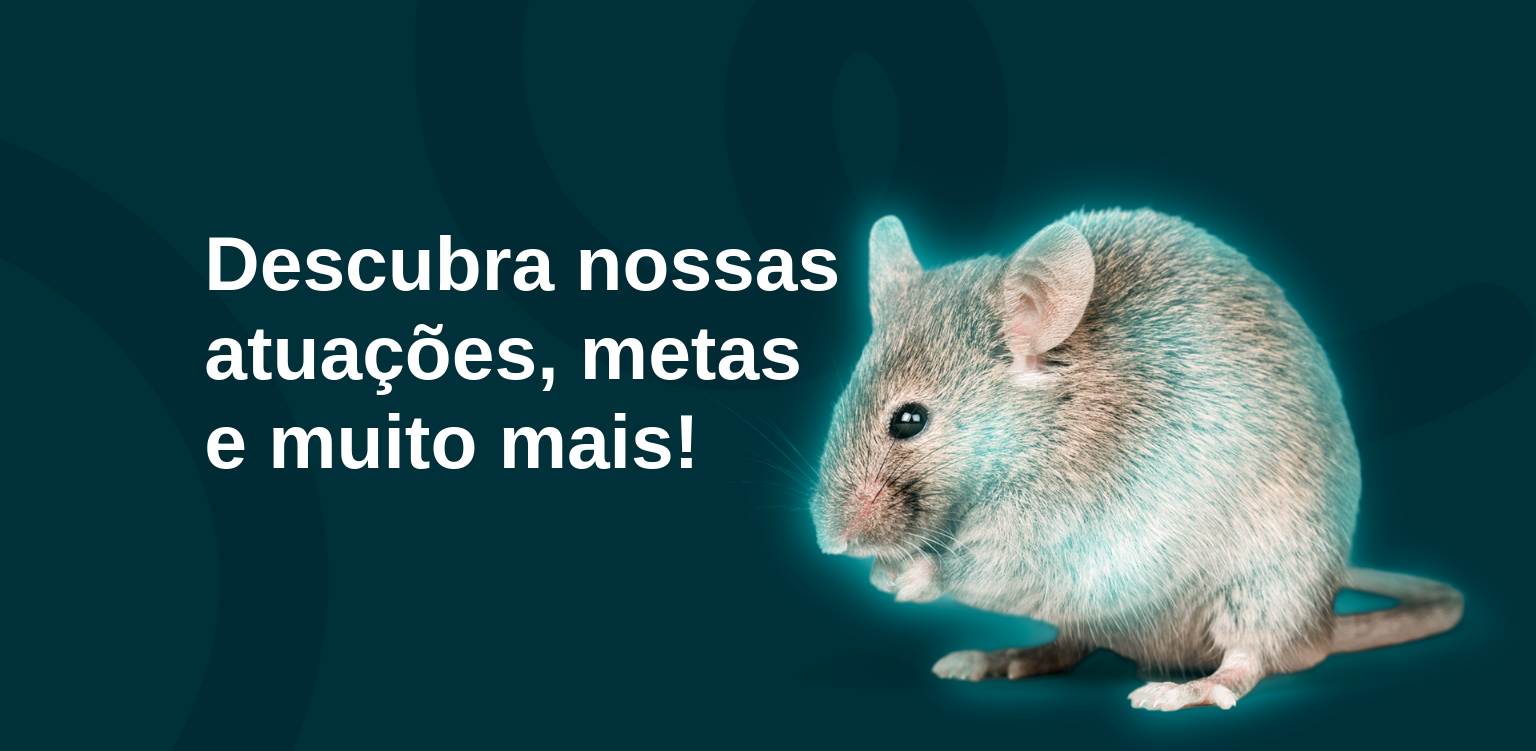
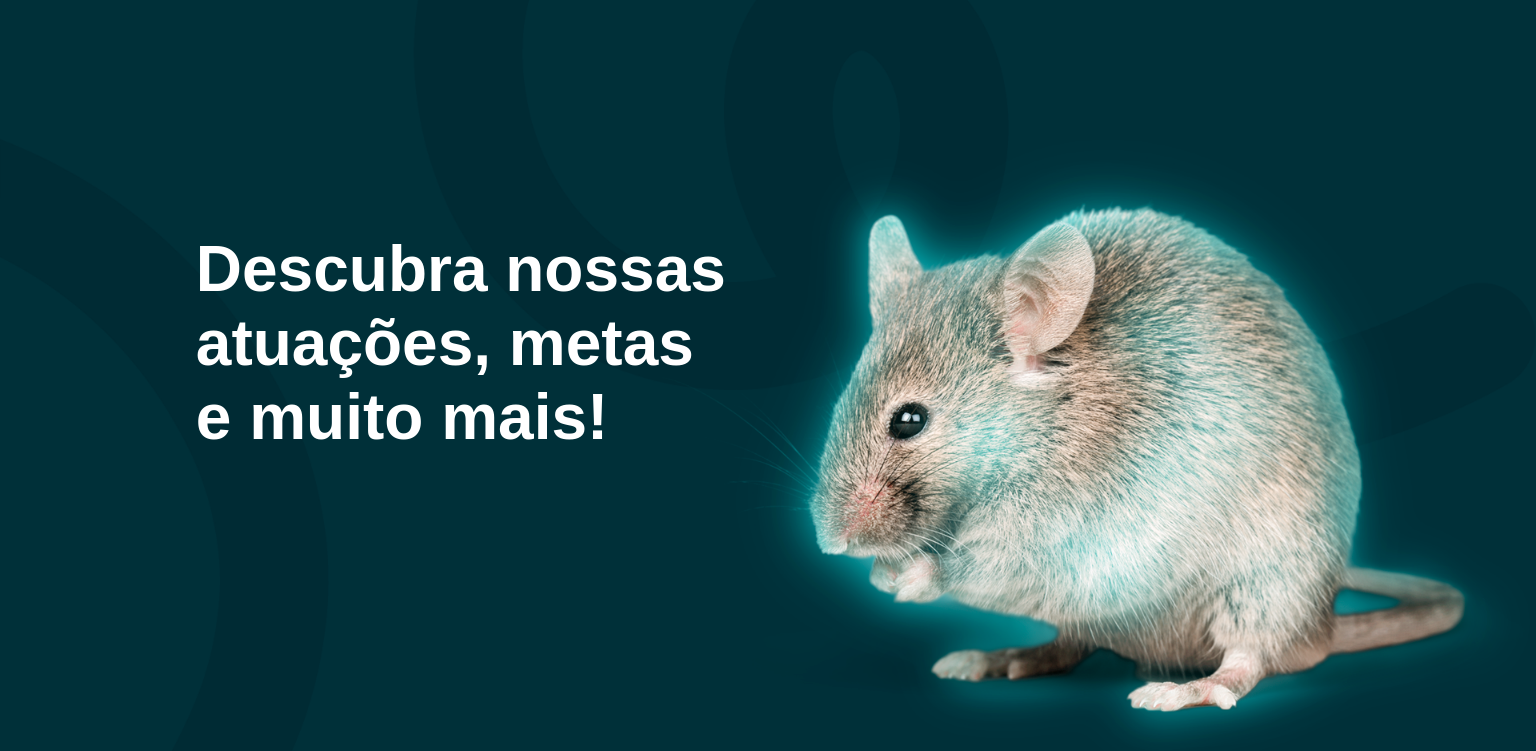
Before and after one commit to vlipe/VetMate, a PHP site: page /html/servicos.html in a window 1536 px wide. Shown: the part 142-893 px from the top of the page. Run offline with PHP 8.4, Linux system fonts and the light colour scheme; some libraries are stand-ins or nearby versions; some web fonts are replaced.

Commit message:
alteração no h1 da imagem de fundo

```diff
--- a/VetMate/css/servicos.css
+++ b/VetMate/css/servicos.css
@@ -875,8 +875,8 @@ box-shadow: 0px 0px 30px rgba(0, 97, 99, 0.50);
 
 
     .container h1 {
-        font-size: 5vw; /* Ajusta o tamanho da fonte no banner */
-        left: 34%;
+        font-size: 8vh; /* Ajusta o tamanho da fonte no banner */
+        left: 30%;
     }
 
     .container-2 h1 {
```
